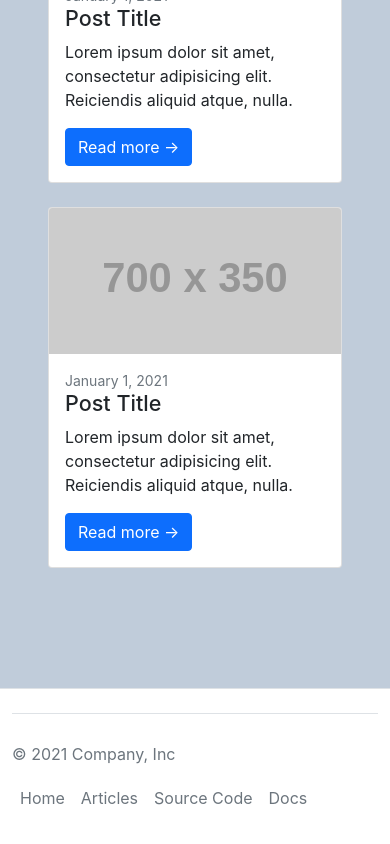
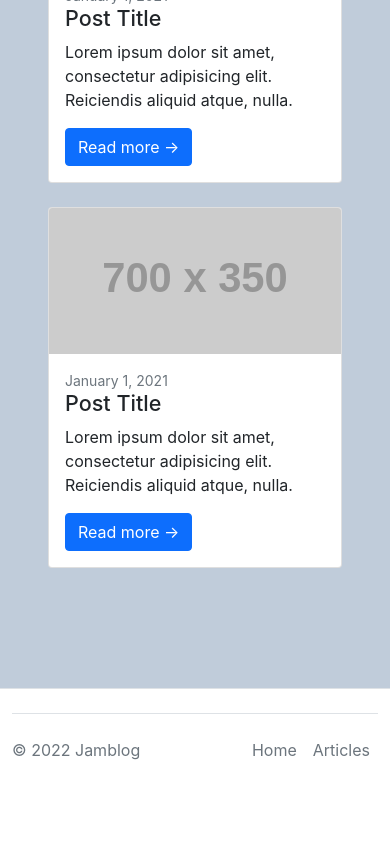
Before and after one commit to achingachris/jamblog, a Next.js app: page / in a window 390 px wide. Shown: the part 2206-3050 px from the top of the page. After the commit the page ends 3016 px from the top, so only its background shows below. Built offline with nearby package versions, Linux system fonts and the light colour scheme.

Commit message:
used Link for internal links

```diff
--- a/layout/Footer.js
+++ b/layout/Footer.js
@@ -1,39 +1,23 @@
 import Link from 'next/link'
 
 const Footer = () => {
+  // get current year
+  const year = new Date().getFullYear()
+
   return (
     <div className='container'>
       <footer className='d-flex flex-wrap justify-content-between align-items-center py-3 my-4 border-top'>
-        <p className='col-md-4 mb-0 text-muted'>&copy; 2021 Company, Inc</p>
-
-        <a
-          href='/'
-          className='col-md-4 d-flex align-items-center justify-content-center mb-3 mb-md-0 me-md-auto link-dark text-decoration-none'
-        >
-          <svg className='bi me-2' width='40' height='32'></svg>
-        </a>
-
+        <p className='col-md-4 mb-0 text-muted'>&copy; {year} Jamblog</p>
         <ul className='nav col-md-4 justify-content-end'>
           <li className='nav-item'>
-
-            <a href='#' className='nav-link px-2 text-muted'>
-              Home
-            </a>
+            <Link href='/'>
+              <a className='nav-link px-2 text-muted'>Home</a>
+            </Link>
           </li>
           <li className='nav-item'>
-            <a href='#' className='nav-link px-2 text-muted'>
-              Articles
-            </a>
-          </li>
-          <li className='nav-item'>
-            <a href='#' className='nav-link px-2 text-muted'>
-              Source Code
-            </a>
-          </li>
-          <li className='nav-item'>
-            <a href='#' className='nav-link px-2 text-muted'>
-              Docs
-            </a>
+            <Link href='/article/all'>
+              <a className='nav-link px-2 text-muted'>Articles</a>
+            </Link>
           </li>
         </ul>
       </footer>
--- a/pages/index.js
+++ b/pages/index.js
@@ -1,3 +1,4 @@
+import Link from 'next/link'
 import Layout from '../layout/Layout'
 
 const index = () => {
@@ -107,9 +108,9 @@ const index = () => {
                     Lorem ipsum dolor sit amet, consectetur adipisicing elit.
                     Reiciendis aliquid atque, nulla.
                   </p>
-                  <a class='btn btn-primary' href='#!'>
-                    Read more →
-                  </a>
+                  <Link href='/article/read-more-here'>
+                    <a class='btn btn-primary'>Read more →</a>
+                  </Link>
                 </div>
               </div>
             </div>
@@ -129,9 +130,9 @@ const index = () => {
                     Lorem ipsum dolor sit amet, consectetur adipisicing elit.
                     Reiciendis aliquid atque, nulla.
                   </p>
-                  <a class='btn btn-primary' href='#!'>
-                    Read more →
-                  </a>
+                  <Link href='/article/read-more-here'>
+                    <a class='btn btn-primary'>Read more →</a>
+                  </Link>
                 </div>
               </div>
             </div>
@@ -151,9 +152,9 @@ const index = () => {
                     Lorem ipsum dolor sit amet, consectetur adipisicing elit.
                     Reiciendis aliquid atque, nulla.
                   </p>
-                  <a class='btn btn-primary' href='#!'>
-                    Read more →
-                  </a>
+                  <Link href='/article/read-more-here'>
+                    <a class='btn btn-primary'>Read more →</a>
+                  </Link>
                 </div>
               </div>
             </div>
```
Also changed, not shown: pages/article/all.js.
